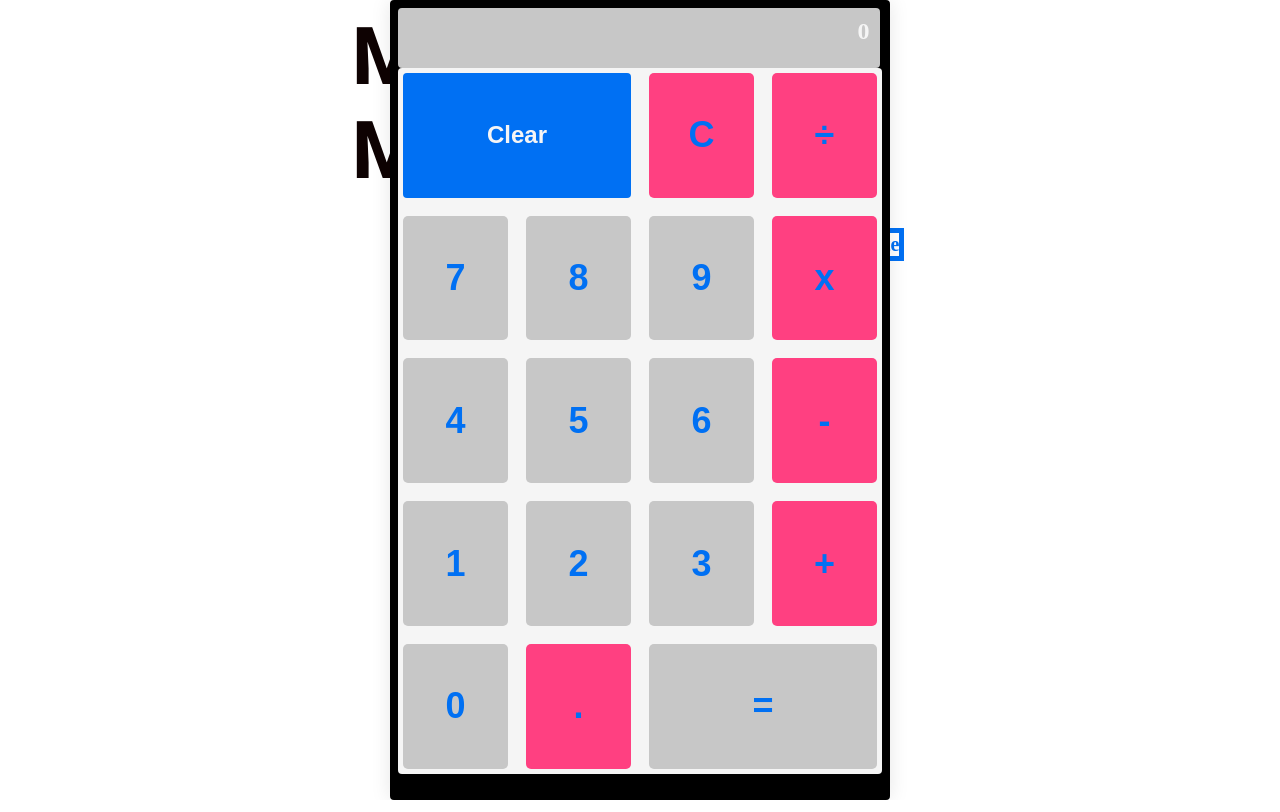
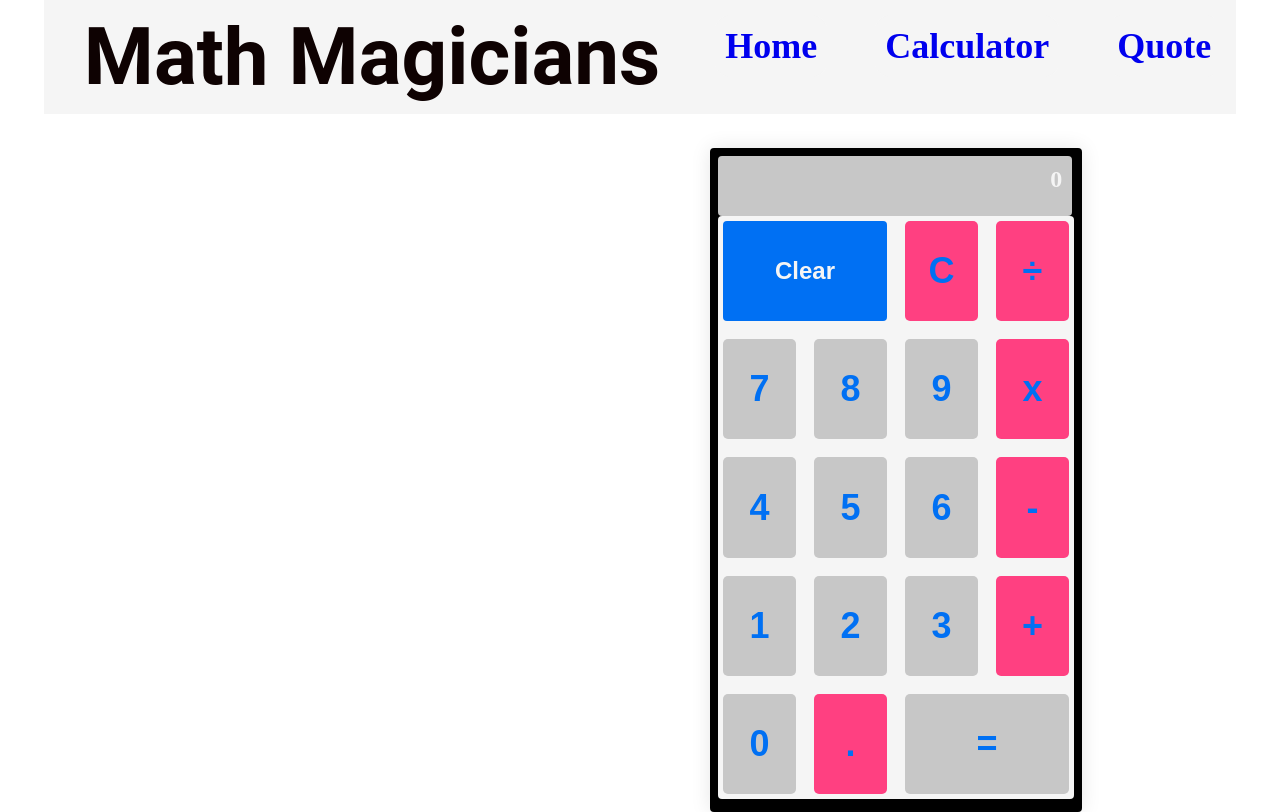
Before and after one commit to andym80/Math-Magicians-app, a React (Create React App) app: page /Calculator in a window 1280 px wide. Built offline with nearby package versions, Linux system fonts and the light colour scheme.

Commit message:
add style in App.css

```diff
--- a/src/App.css
+++ b/src/App.css
@@ -1,3 +1,5 @@
+@import url("https://fonts.googleapis.com/css2?family=Inter:wght@400&display=swap");
+
 :root {
   --primary: #0070f3;
   --secondary: #ff4081;
@@ -37,17 +39,17 @@ html {
 }
 
 .container {
-  top: 50%;
-  left: 50%;
+  top: 60%;
+  left: 70%;
   position: absolute;
   transform: translate(-50%, -50%);
   margin: 0 auto;
   width: 100%;
-  max-width: 31.25rem;
-  height: 100%;
+  max-width: 23.25rem;
+  height: 83%;
   text-align: center;
   border: 0.5rem solid black;
-  box-shadow: 0 0 20px rgba(0, 0, 0, 0.1);
+  box-shadow: 0 0 20px rgb(0 0 0 / 10%);
   background: black;
   border-radius: 0.25rem;
   overflow: hidden;
@@ -58,7 +60,7 @@ h1 {
   font-family: 'Roboto', sans-serif;
   font-size: 5rem;
   font-weight: bold;
-  margin: 0.625rem 0;
+  margin: 0.625rem 0.5em;
   width: 50%;
 }
 
@@ -67,59 +69,57 @@ h1 {
   font-family: 'Roboto', sans-serif;
   font-size: 1.5rem;
   font-weight: bold;
-  margin: 0.625rem 0;
+  margin: 0.625rem 1.9em;
   width: 50%;
 }
 
-.navbar-cointainer {
+.nav-container {
   display: flex;
+  flex-direction: row;
   justify-content: space-between;
-  align-self: center;
-  align-items: center;
-  padding: 0.625rem 1.25rem;
   background: var(--tertiary);
-  flex-direction: row;
 }
 
 .navbar-item {
   width: 90%;
   height: 90%;
   display: flex;
-  flex-direction: row;
-  overflow-x: hidden;
+  flex-direction: column;
   padding: 0.625rem;
   color: var(--tertiary);
-  font-size: 1.25rem;
+  font-size: 2.25rem;
   list-style: none;
   font-weight: bold;
-  margin: 0.625rem 0;
+  background: #f5f5f5;
+  border-radius: 16px;
 }
 
 .options-container {
   display: flex;
-  float: right;
-  justify-content: space-between;
-  align-items: center;
-  align-self: flex-end;
+  column-gap: 3em;
+  align-self: flex-start;
   height: 100%;
-  width: 50%;
+  margin: 15px;
+  width: fit-content;
 }
 
 a {
   text-decoration: none;
-  color: var(--primary);
-  border: 0.3125rem solid var(--primary);
 }
 
 a:hover {
   color: var(--secondary);
-  border: 0.3125rem solid var(--secondary);
+  border: 0.16em solid var(--secondary);
 }
 
 p {
-  margin: 4em 2em 0 2em;
-  font-size: medium;
-  line-height: 45px;
+  margin: 2em;
+  font-size: x-large;
+  line-height: 75px;
+}
+
+.p-author {
+  margin-right: 60%;
 }
 
 .keypad {
--- a/src/Pages/Quotes.js
+++ b/src/Pages/Quotes.js
@@ -10,7 +10,7 @@ const Quotes = () => (
         .&quot;
         {' '}
       </p>
-      <span>by Unkwnown</span>
+      <span className="p-author">by Unkwnown</span>
     </p>
   </section>
 );
```
Also changed, not shown: package.json (+4 -3 lines), 1 other file (tests, documents, lock files or other folders).
